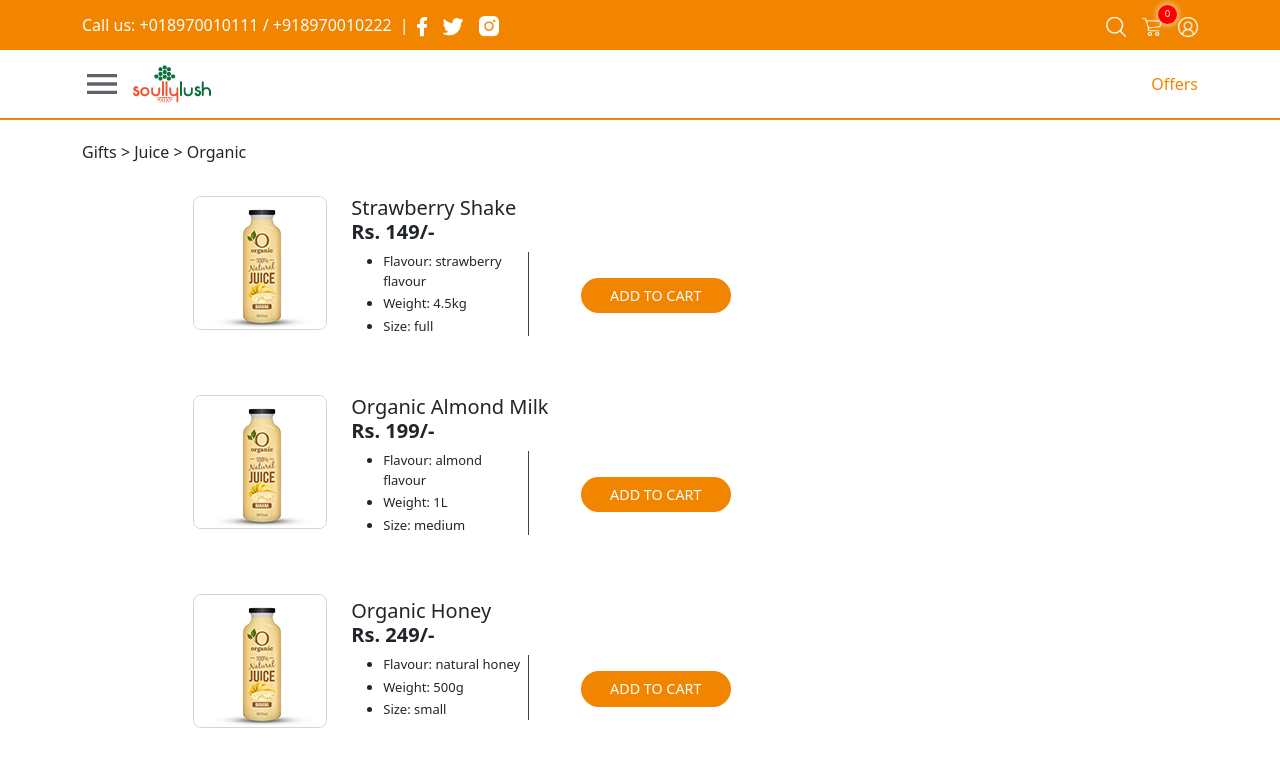
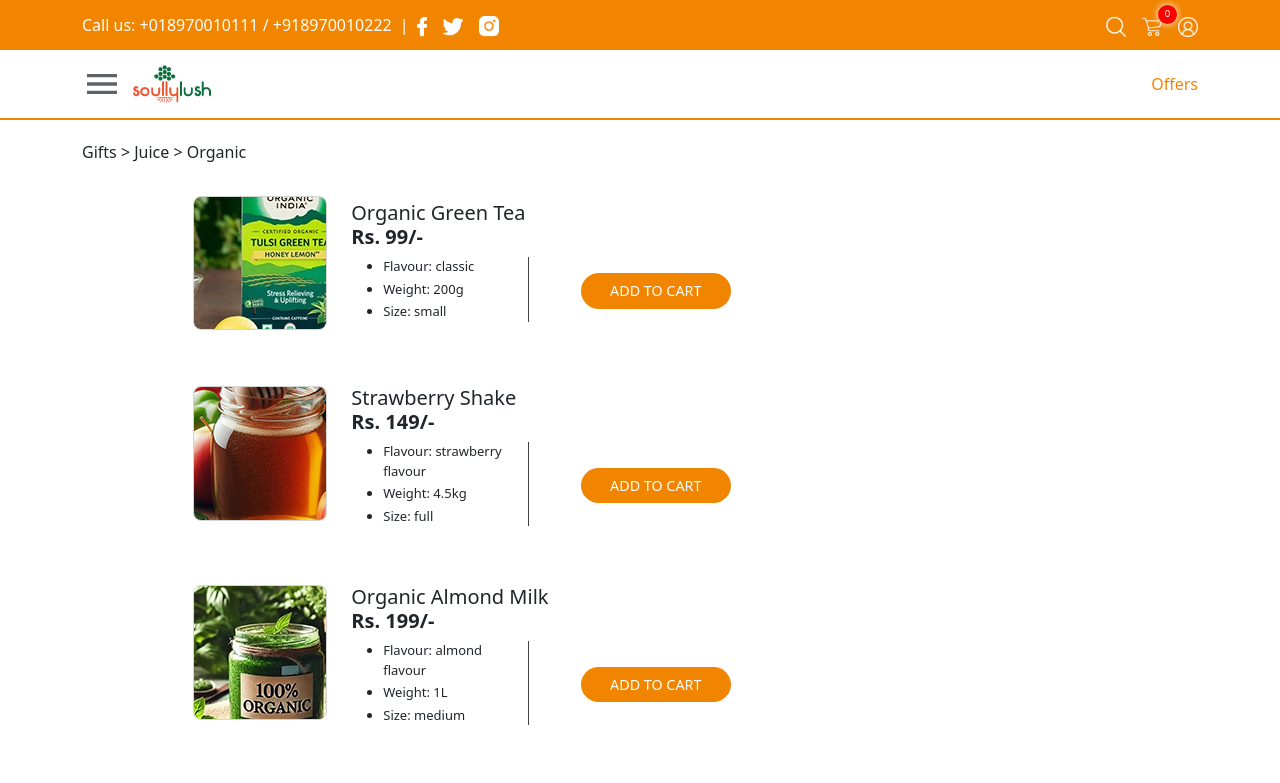
Before and after one commit to suhail-yazdan/shoppingcart-newUI02, a React (Create React App) app in the folder frontend/: page / in a window 1280 px wide. Shown: the top 783 px of the page. Built offline with nearby package versions, Linux system fonts and the light colour scheme; no server answers.

Commit message:
Product display in all places modified and new data added.

```diff
--- a/frontend/src/App.js
+++ b/frontend/src/App.js
@@ -12,6 +12,18 @@ import axios from 'axios';
 function App() {
     const [products, setProducts] = useState([
         {
+            pid: 4,
+            name: "Organic Green Tea",
+            desc: "Green Tea Leaves",
+            price: 99,
+            flavour: "classic",
+            weight: "200g",
+            size: "small",
+            country: "China",
+            quantity: 0,
+            url: '/product-images/herbal-green-tea.jpg'
+        },
+        {
             pid: 1,
             name: "Strawberry Shake",
             desc: "Finest Strawberries, Milk, Sugar",
@@ -19,8 +31,9 @@ function App() {
             flavour: "strawberry flavour",
             weight: "4.5kg",
             size: "full",
-            country: "Japan",
-            quantity: 0
+            country: "India",
+            quantity: 0,
+            url: '/product-images/natural-honey.jpg'
         },
         {
             pid: 2,
@@ -30,8 +43,9 @@ function App() {
             flavour: "almond flavour",
             weight: "1L",
             size: "medium",
-            country: "USA",
+            country: "Uzbekistan",
             quantity: 0,
+            url: '/product-images/organic-herbal-paste.jpg'
         },
         {
             pid: 3,
@@ -43,17 +57,7 @@ function App() {
             size: "small",
             country: "New Zealand",
             quantity: 0,
-        },
-        {
-            pid: 4,
-            name: "Organic Green Tea",
-            desc: "Green Tea Leaves",
-            price: 99,
-            flavour: "classic",
-            weight: "200g",
-            size: "small",
-            country: "China",
-            quantity: 0,
+            url: '/product-images/multi-flora-honey.jpg'
         }
     ]);
 
--- a/frontend/src/components/Card.jsx
+++ b/frontend/src/components/Card.jsx
@@ -4,11 +4,10 @@ import { IoMdClose } from "react-icons/io";
 
 const Card = ({ prod, increaseProductQuantity, decreaseProductQuantity, handleAddToCart, deSelectProduct }) => {
     const [isProductSelected, setIsProductSelected] = useState(false);
-    const [productQty, setProductQty] = useState(prod.quantity)
 
     return (
         <div className={`card-custom mb-4 mt-2 bg-info p-3 rounded-4 ${isProductSelected ? "bg-secondary-subtle" : "bg-white"}`}
-            onClick={() => { setIsProductSelected(true); setProductQty(1) }}>
+            onClick={() => { setIsProductSelected(true) }}>
 
             {isProductSelected &&
                 <div>
@@ -17,7 +16,6 @@ const Card = ({ prod, increaseProductQuantity, decreaseProductQuantity, handleAd
                         onClick={(e) => {
                             e.stopPropagation();
                             setIsProductSelected(false);
-                            setProductQty(0)
                             deSelectProduct(prod)
                         }}>
                         <IoMdClose />
@@ -28,7 +26,7 @@ const Card = ({ prod, increaseProductQuantity, decreaseProductQuantity, handleAd
             <div className="row">
                 <div className='col-3'>
                     <div className='img-box d-flex align-items-center justify-content-center rounded-3 overflow-hidden'>
-                        <img src="./images/banana.png" width="220" alt="banana oil" />
+                        <img src={prod.url} alt={prod.name} />
                     </div>
                 </div>
 
--- a/frontend/src/components/Cart.jsx
+++ b/frontend/src/components/Cart.jsx
@@ -22,14 +22,16 @@ const Cart = ({products, increaseProductQuantity, decreaseProductQuantity, deSel
   return (
     <div className='cart shadow p-4'>
       <h6>Shopping Cart</h6>
-      <small className='text-danger'>for only 10 products</small>
+      <small className='text-danger'>Maximum 10 items per product</small>
 
       <div className='cart-list mb-4 mt-4'>
         {filteredProducts.map((product)=>(
           <div className='mt-3'>
             <div className='row g-2 '>
               <div className='col-3'>
-                <div className='cart-p-image'></div>
+                <div className='cart-p-image'>
+                  <img src={product.url} alt={product.name} />
+                </div>
               </div>
 
               <div className='col-9'>
--- a/frontend/src/components/ProductCard.jsx
+++ b/frontend/src/components/ProductCard.jsx
@@ -17,10 +17,7 @@ const ProductCard = (props) => {
 
     const productID = props.product._id
 
-    console.log("props product", productUrl)
-
-
-
+    // console.log("props product", productUrl)
 
     const updateProduct = async () => {
         const productData = {
@@ -51,44 +48,10 @@ const ProductCard = (props) => {
             <div className='p-card mb-4 p-3 pb-5'>
                 {!editMode ? (
                     <>
-                        {/* <div className="row">
-                            <div className="col-9">
-                                <div className="row">
-                                    <div className='col-3'>
-                                        <div className='p-image d-flex align-items-center justify-content-center overflow-hidden'>
-                                            <img src="./images/banana.png" alt="banana oil" />
-                                        </div>
-                                    </div>
-
-                                    <div className="col-9">
-                                        <h6 className='m-0 fw-light'>{productName}</h6>
-
-                                        <h6 className='m-0'><strong>Rs. {productPrice}/-</strong></h6>
-
-                                        <ul className='text-small m-0'>
-                                            <li>Flavour: {productFlavour}</li>
-                                            <li>Weight: {productWeight}</li>
-                                            <li>Size: {productSize}</li>
-                                            <li>Country of Origin: {productCountry}</li>
-                                        </ul>
-                                    </div>
-                                </div>
-                            </div>
-
-                            <div className="col-3">
-                                <div className='d-flex flex-column align-items-end justify-content-end h-100'>
-                                    <button className='btn-orange-small mb-1' onClick={() => setEditMode(!editMode)}>Edit</button>
-                                    <button className='btn-outline-red mt-1'>Delete</button>
-                                </div>
-                            </div>
-                        </div> */}
-
                         <div className='row'>
                             <div className='col-3'>
                                 <div className='p-image d-flex align-items-center justify-content-center overflow-hidden'>
-                                    {/* <img src="./images/banana.png" alt="banana oil" /> */}
-                                    <img src={productUrl} alt={productUrl} />
-                                    {/* {console.log("Product URL", productUrl)} */}
+                                    <img src={productUrl} alt={productName} />
                                 </div>
                             </div>
 
@@ -168,8 +131,6 @@ const ProductCard = (props) => {
                                         </div>
 
                                         <div className="row mb-3">
-
-
                                             <div className="col-9">
                                                 <input type="text"
                                                     className='form-control py-1 px-2 mt-2'
@@ -204,13 +165,11 @@ const ProductCard = (props) => {
                             <div className="col-2">
                                 <div className='d-flex flex-column align-items-end justify-content-end h-100'>
                                     <button className='btn-secondary btn btn-sm px-2 py-1 rounded-2'
-                                        onClick={() =>{updateProduct()}}
-                                        >Update</button>
+                                        onClick={() =>{updateProduct()}}>Update</button>
 
                                     <button className='btn-secondary btn btn-sm px-2 py-1 mt-2 rounded-2'
                                         // onClick={() => {setEditMode(!editMode); handleOriginalData() }}
-                                        onClick={() => setEditMode(!editMode)}
-                                        >Cancel</button>
+                                        onClick={() => setEditMode(!editMode)}>Cancel</button>
                                 </div>
                             </div>
                         </div>
--- a/frontend/src/styles/cartStyles.css
+++ b/frontend/src/styles/cartStyles.css
@@ -10,6 +10,11 @@
     aspect-ratio: 1/1;
     background-color: orange;
     border-radius: 10px;
+    overflow: hidden;
+}
+
+.cart-p-image img{
+    width: 100%;
 }
 
 .cart-info{
```
Also changed, not shown: frontend/src/pages/Products.jsx (+2 -36 lines).
